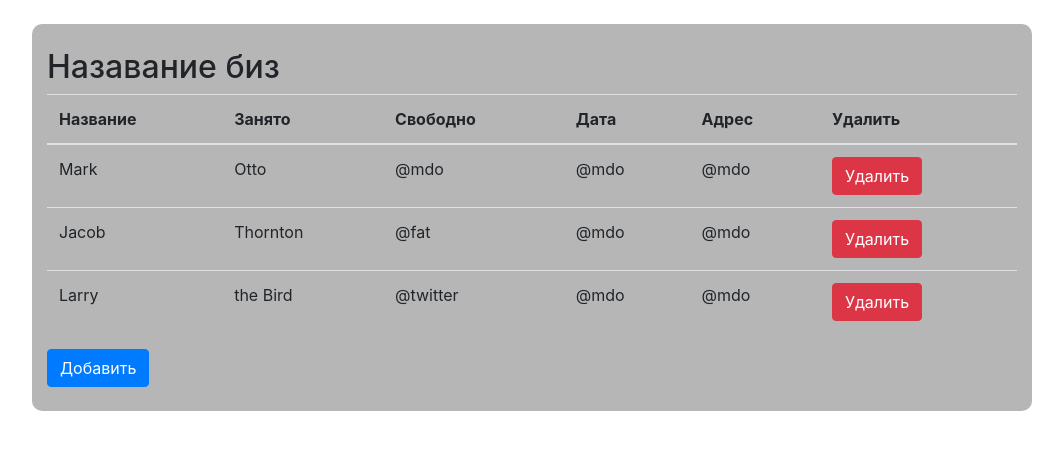
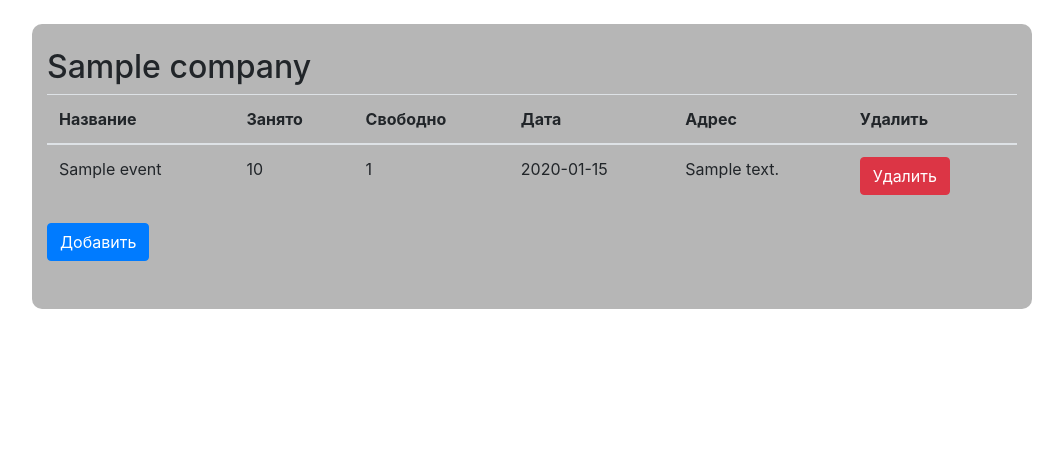
Before and after one commit to buulka/cityProject, a Flask app: page /company_profile in a window 1280 px wide. Shown: the part 63-513 px from the top of the page, without its empty margins (108-1171 px from the left). Run offline with Flask 2, Linux system fonts and the light colour scheme; a user stored in the database is signed in; tables that the repository leaves empty hold one stand-in row (values such as "Sample post"); some libraries are stand-ins or nearby versions.

Commit message:
chore: Add events showing

```diff
--- a/app/__init__.py
+++ b/app/__init__.py
@@ -3,11 +3,12 @@ from flask_login import LoginManager
 from flask_sqlalchemy import SQLAlchemy
 
 app = Flask(__name__)
+app.secret_key = 'hello'
 
 app.debug = True
 
-app.config['SECRET_KEY'] = 'super secret key'
-app.config['SQLALCHEMY_DATABASE_URI'] = 'sqlite:///city7.db'
+app.config['SECRET_KEY'] = 'hello'
+app.config['SQLALCHEMY_DATABASE_URI'] = 'sqlite:///city8.db'
 app.config['SQLALCHEMY_TRASK_MODIFICATIONS'] = False
 
 login_manager = LoginManager(app)
--- a/app/routes.py
+++ b/app/routes.py
@@ -1,6 +1,6 @@
 from flask_login import login_user, login_required, logout_user, current_user
 from app import app, db
-from flask import render_template, request, redirect, flash, url_for
+from flask import render_template, request, redirect, flash, url_for, session
 from werkzeug.security import check_password_hash, generate_password_hash
 import re
 from models import User, Company, Event, Order
@@ -42,24 +42,6 @@ def user_auth():
     return render_template('user_auth.html')
 
 
-@app.route('/user_login', methods=['GET', 'POST'])
-def user_login():
-    login = request.form.get('login')
-    password = request.form.get('password')
-
-    if login and password:
-        user = User.query.filter_by(login=login).first()
-        if user and check_password_hash(user.password, password):
-            login_user(user)
-            return redirect(url_for('index'))
-        else:
-            flash('Логин или пароль некорректны')
-    else:
-        flash('Пожалуйста, заполните поля "Логин" и "Пароль"')
-
-    return render_template('user_login.html')
-
-
 @app.route('/company_auth', methods=['GET', 'POST'])
 def company_auth():
     company_name = request.form.get('company_name')
@@ -90,6 +72,24 @@ def company_auth():
     return render_template('company_auth.html')
 
 
+@app.route('/user_login', methods=['GET', 'POST'])
+def user_login():
+    login = request.form.get('login')
+    password = request.form.get('password')
+
+    if login and password:
+        user = User.query.filter_by(login=login).first()
+        if user and check_password_hash(user.password, password):
+            login_user(user)
+            return redirect(url_for('index'))
+        else:
+            flash('Логин или пароль некорректны')
+    else:
+        flash('Пожалуйста, заполните поля "Логин" и "Пароль"')
+
+    return render_template('user_login.html')
+
+
 @app.route('/company_login', methods=['GET', 'POST'])
 def company_login():
     comp_login = request.form.get('comp_login')
@@ -97,6 +97,7 @@ def company_login():
 
     if comp_login and comp_password:
         company = Company.query.filter_by(company_name=comp_login).first()
+        session['id'] = company.id
         if company and check_password_hash(company.company_password, comp_password):
             login_user(company)
             return redirect(url_for('company_profile'))
@@ -108,6 +109,46 @@ def company_login():
     return render_template('company_login.html')
 
 
+@app.route('/add_event', methods=['GET', 'POST'])
+def add_event():
+    event_name = request.form.get('event_name')
+    event_date = request.form.get('event_date')
+    event_address = request.form.get('event_address')
+    capacity = request.form.get('capacity')
+    tag = request.form.get('tag')
+    age = request.form.get('age')
+    info = request.form.get('info')
+
+    if request.method == 'POST':
+        if not (event_name or event_date or event_address or tag or capacity or age or info):
+            flash('Пожалуйста заполните все поля!')
+        else:
+            new_event = Event(event_name=event_name, event_date=event_date, event_address=event_address, info=info, tag=tag, capacity=capacity, vacancy=capacity, age=int(age), company_id=session['id'])
+            db.session.add(new_event)
+            db.session.commit()
+            # return redirect(url_for('company_profile'))
+            company_events = Event.query.filter_by(company_id=session['id']).all()
+            company = Company.query.filter_by(id=session['id']).first()
+            return render_template('company_profile.html', user=session['id'], data=company_events, company_name=company.company_name)
+
+    return render_template('add_event.html')
+
+
 @app.route('/company_profile', methods=['GET', 'POST'])
 def company_profile():
-    return render_template('company_profile.html')
+    company_events = Event.query.filter_by(company_id=session['id']).all()
+    company = Company.query.filter_by(id=session['id']).first()
+    return render_template('company_profile.html', data=company_events, user=session['id'], company_name=company.company_name)
+
+
+@app.route('/delete_event/<event_id>')
+def event_id(event_id):
+    Event.query.filter_by(id=event_id).delete()
+    db.session.commit()
+    return redirect(url_for('company_profile'))
+
+
+@app.route('/logout', methods=['GET', 'POST'])
+def logout():
+    logout_user()
+    return redirect(url_for('index'))
--- a/app/templates/company_profile.html
+++ b/app/templates/company_profile.html
@@ -20,7 +20,7 @@
 
 	<nav class="navbar bg-dark navbar-dark navbar-expand-sm">
 
-	  <a class="navbar-brand" href="javascript:void(0)">
+	  <a class="navbar-brand" href="/main">
 		<img src="static/images/logo2.png" alt="logobird" style="width:40px;margin-top:-5px">
 	  </a>
 
@@ -28,19 +28,19 @@
 	  <ul class="nav navbar-nav" style="visibility: visible;">
 
 		<li class="nav-item">
-		  <a class="nav-link active" href="javascript:void(0)">GidToGO</a>
+		  <a class="nav-link active" href="/main">GidToGO</a>
 		</li>
 
 		<li class="nav-item">
-		  <a class="nav-link" href="javascript:void(0)">Главная</a>
+		  <a class="nav-link" href="/main">Главная</a>
 		</li>
 
 		<li class="nav-item">
-		  <a class="nav-link active" href="javascript:void(0)">Личный кабинет</a>
+		  <a class="nav-link active" href="/company_profile">Личный кабинет</a>
 		</li>
 
 		<li class="nav-item">
-		  <a class="nav-link" href="javascript:void(0)">Выйти</a>
+		  <a class="nav-link" href="/logout">Выйти</a>
 		</li>
 	  </ul>
 
@@ -48,7 +48,7 @@
     <br>
    <div style="border-radius: 10px;background-color:#b6b6b6; width: 1000px; height: auto;" class="container-fluid">
         <br>
-        <h2> Назавание биз </h2>
+        <h2> {{ company_name }} </h2>
         <table class="table">
   <thead>
     <tr>
@@ -61,34 +61,29 @@
     </tr>
   </thead>
   <tbody>
+  {% for event in data %}
     <tr>
-      <td>Mark</td>
-      <td>Otto</td>
-      <td>@mdo</td>
-      <td>@mdo</td>
-      <td>@mdo</td>
-      <td><button type="button" class="btn btn-danger">Удалить</button></td>
+      <td>{{ event.event_name }}</td>
+      <td>{{ event.capacity }}</td>
+      <td>{{ event.vacancy }}</td>
+      <td>{{ event.event_date }}</td>
+      <td>{{ event.event_address }}</td>
+      <td>
+          <form action="/delete_event/{{ event.id }}">
+              <button type="submit" class="btn btn-danger">
+                  Удалить
+              </button>
+          </form>
+      </td>
     </tr>
-    <tr>
-      <td>Jacob</td>
-      <td>Thornton</td>
-      <td>@fat</td>
-      <td>@mdo</td>
-      <td>@mdo</td>
-      <td><button type="button" class="btn btn-danger">Удалить</button></td>
-    </tr>
-    <tr>
-      <td>Larry</td>
-      <td>the Bird</td>
-      <td>@twitter</td>
-      <td>@mdo</td>
-      <td>@mdo</td>
-      <td><button type="button" class="btn btn-danger">Удалить</button></td>
-    </tr>
+  {% endfor %}
   </tbody>
 </table>
-
-<button type="button" class="btn btn-primary">Добавить</button>
+       <form action="/add_event">
+					<button type="submit" class="btn btn-primary">
+						Добавить
+					</button>
+       </form>
 <br><br>
    </div>
 
--- a/config.py
+++ b/config.py
@@ -1,5 +1,5 @@
 from app import app
 
 app.config['SECRET_KEY'] = 'super secret key'
-app.config['SQLALCHEMY_DATABASE_URI'] = 'sqlite:///city7.db'
+app.config['SQLALCHEMY_DATABASE_URI'] = 'sqlite:///city8.db'
 app.config['SQLALCHEMY_TRACK_MODIFICATIONS'] = False
--- a/models.py
+++ b/models.py
@@ -13,8 +13,8 @@ class Company(UserMixin, db.Model):
 
 
 @login_manager.user_loader
-def load_company(company_id):
-    return Company.query.get(company_id)
+def load_user(u_id):
+    return Company.query.get(u_id)
 
 
 class User(UserMixin, db.Model):
@@ -32,7 +32,7 @@ def load_user(user_id):
 
 class Event(db.Model):
     id = db.Column(db.Integer, primary_key=True)
-    event_name = db.Column(db.Integer, nullable=False, unique=True)
+    event_name = db.Column(db.String, nullable=False, unique=True)
     event_date = db.Column(db.String, nullable=False)
     event_address = db.Column(db.String, nullable=False)
     info = db.Column(db.String, nullable=False)
```
Also changed, not shown: app/templates/add_event.html (added, +95 -0 lines).
